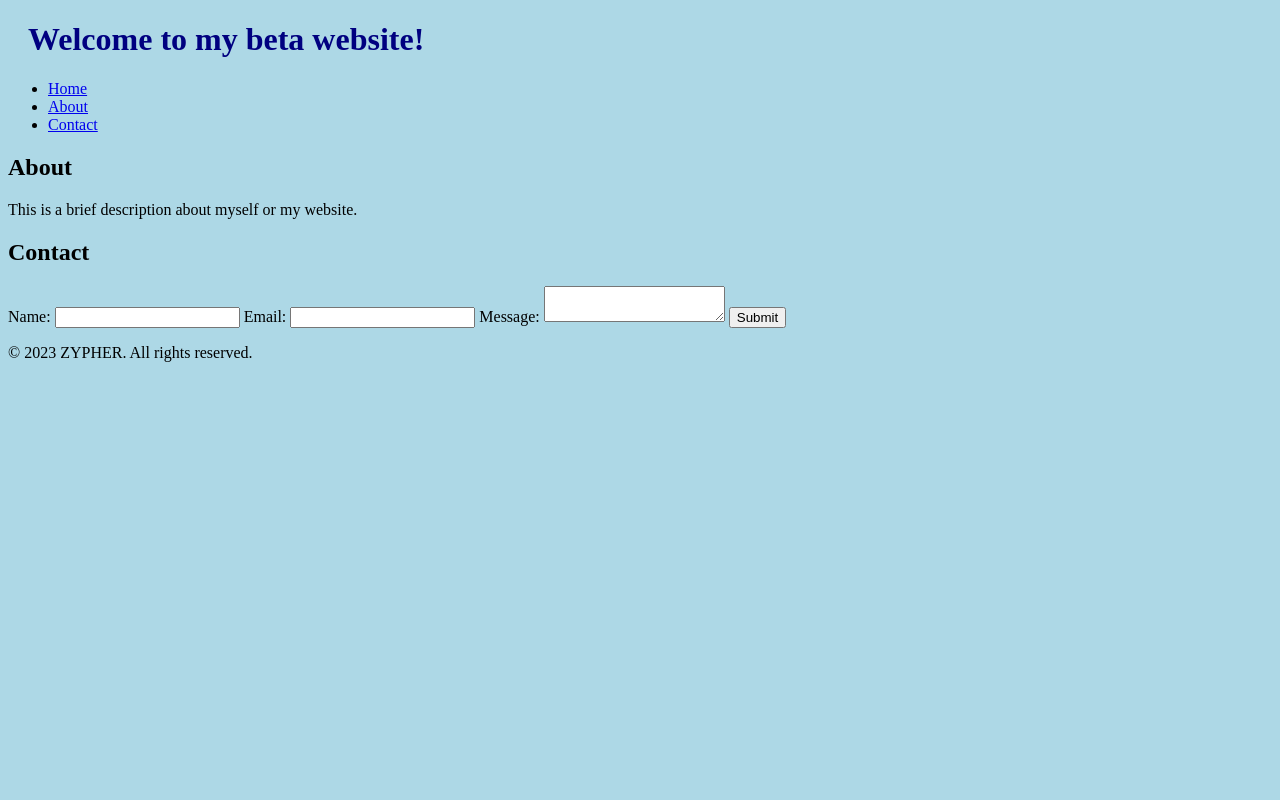
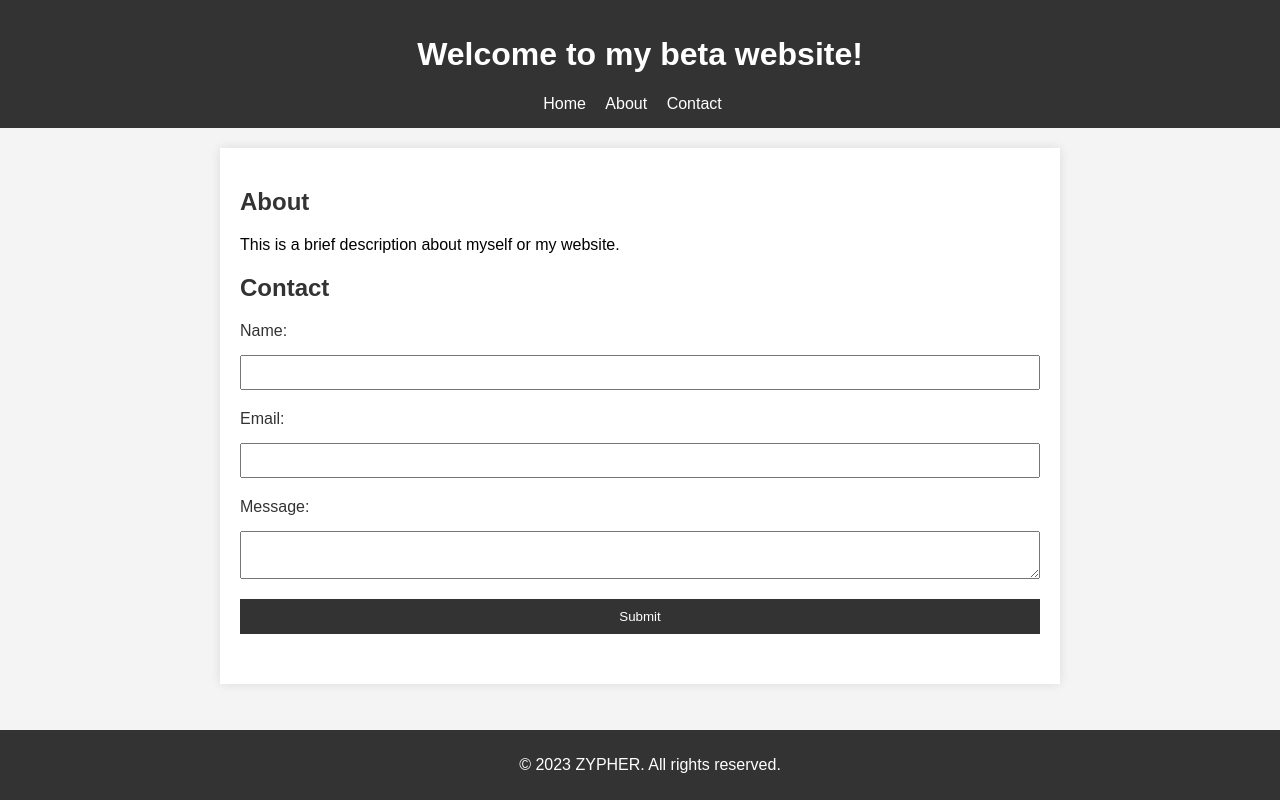
Before and after one commit to ZYPHER-OF/ZYPHER-OF.github.io, a plain HTML site: page index.html in a window 1280 px wide. Drawn offline with Linux system fonts and the light colour scheme.

Commit message:
Update index.html

```diff
--- a/index.html
+++ b/index.html
@@ -3,13 +3,92 @@
 <head>
 <style>
 body {
-  background-color: lightblue;
+  font-family: 'Arial', sans-serif;
+  margin: 0;
+  padding: 0;
+  background-color: #f4f4f4;
 }
 
-h1 {
-  color: navy;
-  margin-left: 20px;
+header {
+  background-color: #333;
+  color: #fff;
+  padding: 15px;
+  text-align: center;
 }
+
+nav ul {
+  list-style: none;
+  margin: 0;
+  padding: 0;
+}
+
+nav li {
+  display: inline;
+  margin-right: 15px;
+}
+
+nav a {
+  text-decoration: none;
+  color: #fff;
+}
+
+main {
+  max-width: 800px;
+  margin: 20px auto;
+  padding: 20px;
+  background-color: #fff;
+  box-shadow: 0 0 10px rgba(0, 0, 0, 0.1);
+}
+
+section {
+  margin-bottom: 20px;
+}
+
+h2 {
+  color: #333;
+}
+
+form {
+  display: grid;
+  grid-gap: 10px;
+}
+
+label {
+  display: block;
+  margin-bottom: 5px;
+  color: #333;
+}
+
+input,
+textarea {
+  width: 100%;
+  padding: 8px;
+  box-sizing: border-box;
+  margin-bottom: 10px;
+}
+
+input[type="submit"] {
+  background-color: #333;
+  color: #fff;
+  cursor: pointer;
+  padding: 10px;
+  border: none;
+}
+
+input[type="submit"]:hover {
+  background-color: #555;
+}
+
+footer {
+  background-color: #333;
+  color: #fff;
+  text-align: center;
+  padding: 10px;
+  position: fixed;
+  bottom: 0;
+  width: 100%;
+}
+
 </style>
 </head>
 <body>
```
